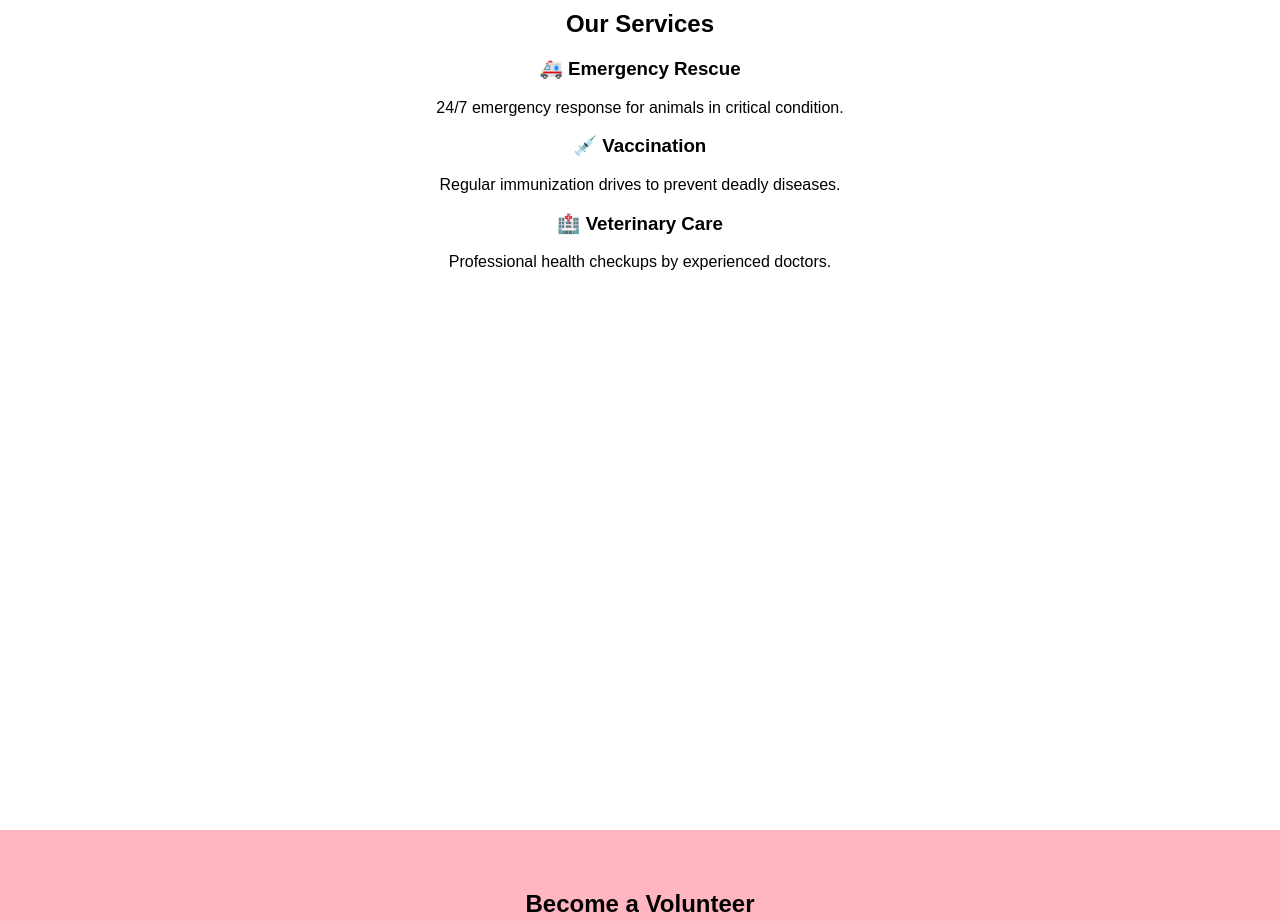
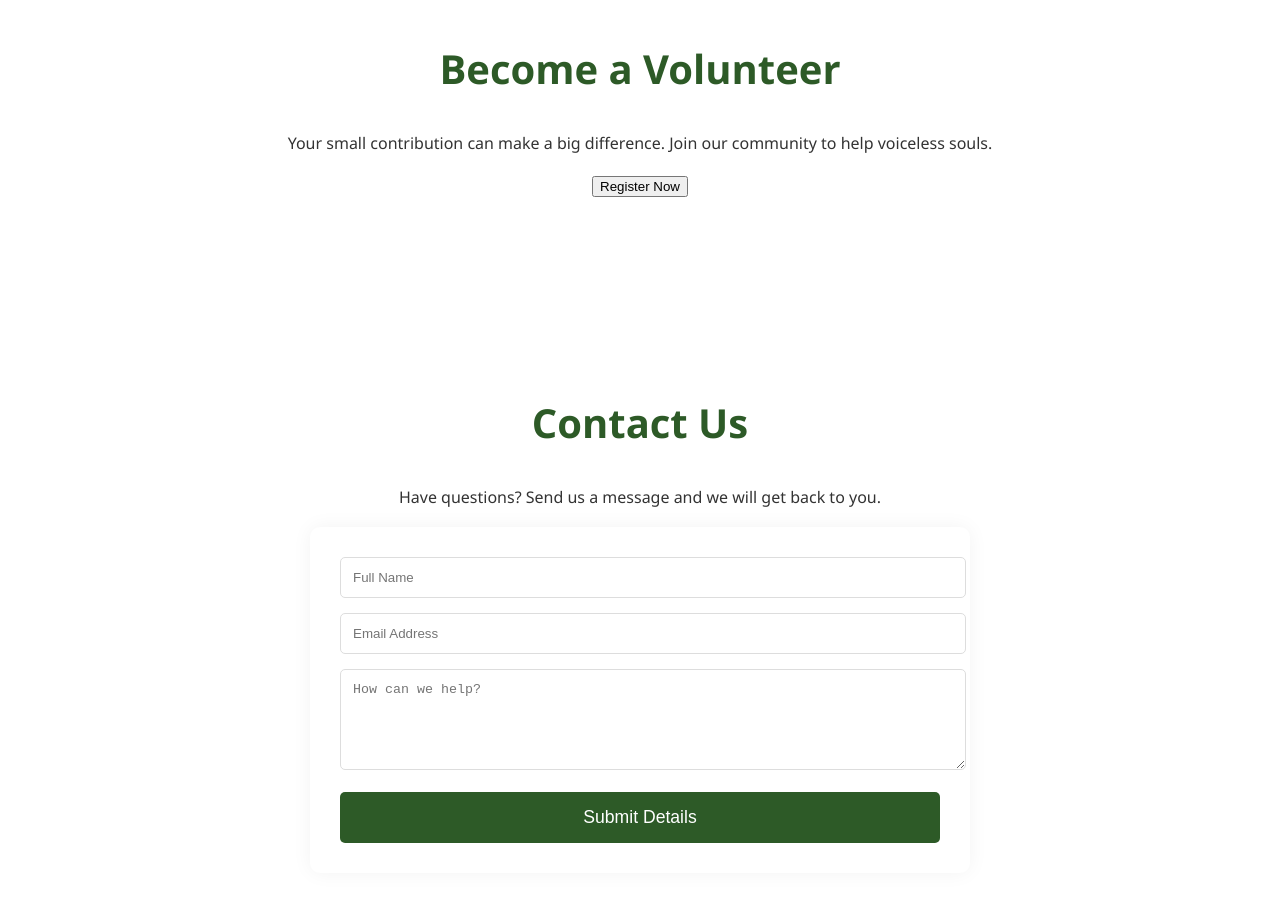
Before and after one commit to manisha-singh01/animal-rescue-website, a plain HTML site: page index.html in a window 1280 px wide. Shown: the part 1880-2800 px from the top of the page. Drawn offline with nearby package versions, Linux system fonts and the light colour scheme.

Commit message:
Update styles.css

```diff
--- a/styles.css
+++ b/styles.css
@@ -1,71 +1,128 @@
+/* General Styling */
 body {
+    font-family: 'Segoe UI', Tahoma, Geneva, Verdana, sans-serif;
     margin: 0;
-    font-family: Arial;
+    line-height: 1.6;
+    color: #333;
+    scroll-behavior: smooth;
 }
 
-
 /* Navbar */
-
-nav {
+.navbar {
     display: flex;
     justify-content: space-between;
-    background: #333;
+    align-items: center;
+    background: #2d5a27;
     color: white;
-    padding: 10px;
+    padding: 15px 5%;
+    position: sticky;
+    top: 0;
+    z-index: 1000;
+    box-shadow: 0 2px 10px rgba(0,0,0,0.1);
 }
 
-nav ul {
+.nav-links {
     list-style: none;
     display: flex;
+}
+
+.nav-links li a {
+    color: white;
+    text-decoration: none;
+    margin-left: 20px;
+    font-weight: 600;
+    transition: 0.3s;
+}
+
+.nav-links li a:hover {
+    color: #ffd700;
+}
+
+/* Home Section with Image */
+#home {
+    height: 90vh;
+    background: linear-gradient(rgba(0,0,0,0.6), rgba(0,0,0,0.6)), url('animal.jpg') no-repeat center center/cover;
+    display: flex;
+    justify-content: center;
+    align-items: center;
+    text-align: center;
+    color: white;
+}
+
+.btn {
+    display: inline-block;
+    background: #ffd700;
+    color: #2d5a27;
+    padding: 10px 25px;
+    text-decoration: none;
+    border-radius: 5px;
+    font-weight: bold;
+    margin-top: 20px;
+}
+
+/* Sections Styling */
+section {
+    padding: 80px 10%;
+    text-align: center;
+}
+
+h2 {
+    color: #2d5a27;
+    margin-bottom: 30px;
+    font-size: 2.5rem;
+}
+
+/* Service Cards */
+.service-container {
+    display: flex;
+    justify-content: space-around;
+    flex-wrap: wrap;
     gap: 20px;
 }
 
-nav ul li a {
-    color: white;
-    text-decoration: none;
+.service-card {
+    background: #f9f9f9;
+    padding: 30px;
+    border-radius: 15px;
+    width: 250px;
+    box-shadow: 0 4px 15px rgba(0,0,0,0.1);
+    transition: 0.3s;
 }
 
-
-/* Sections */
-
-section {
-    height: 100vh;
-    padding: 40px;
-    text-align: center;
+.service-card:hover {
+    transform: translateY(-10px);
+    background: #e8f5e9;
 }
 
-#home {
-    background: lightblue;
+/* Contact Form */
+.contact-form {
+    max-width: 600px;
+    margin: 0 auto;
+    background: #fff;
+    padding: 30px;
+    border-radius: 10px;
+    box-shadow: 0 0 20px rgba(0,0,0,0.05);
 }
 
-#about {
-    background: lightgreen;
+.contact-form input, .contact-form textarea {
+    width: 100%;
+    padding: 12px;
+    margin-bottom: 15px;
+    border: 1px solid #ddd;
+    border-radius: 5px;
 }
 
-#service {
-    background: lightyellow;
+.contact-form button {
+    background: #2d5a27;
+    color: white;
+    border: none;
+    padding: 15px 30px;
+    cursor: pointer;
+    border-radius: 5px;
+    width: 100%;
+    font-size: 1.1rem;
 }
 
-#volunteer {
-    background: lightpink;
+.contact-form button:hover {
+    background: #1e3d1a;
 }
-
-#contact {
-    background: lightgray;
-}
-
-
-/* Form */
-
-input {
-    display: block;
-    margin: 10px auto;
-    padding: 10px;
-    width: 250px;
-}
-
-button {
-    padding: 10px;
-    margin: 5px;
-    cursor: pointer;
-}
```
